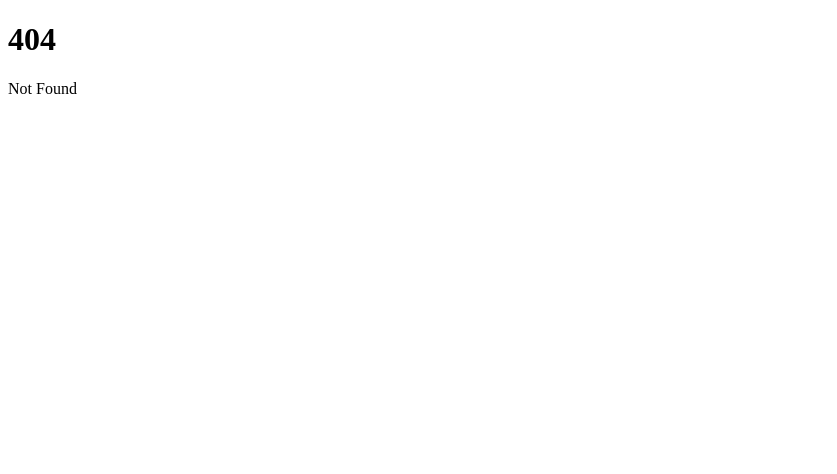
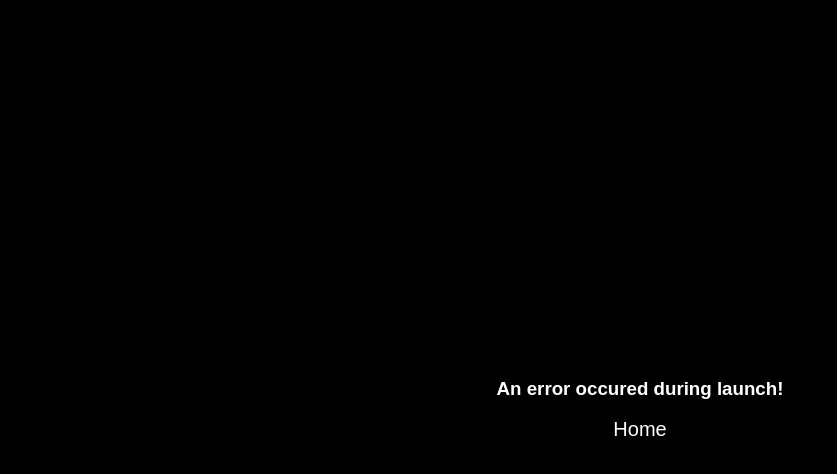
Before and after one commit to WildkrattFan/Cornhacks-2025, a SvelteKit app in the folder my-app/: page /error in a window 1280 px wide. Before the commit this address had no page. Shown: the top 474 px of the page, without its empty margins (0-837 px from the left). Built offline with nearby package versions, Linux system fonts and the light colour scheme.

Commit message:
additional comments

```diff
--- /dev/null
+++ b/my-app/src/routes/error/+page.svelte
@@ -0,0 +1,40 @@
+<script lang="ts">
+    import type { PageData } from './$types';
+
+    let { data }: { data: PageData } = $props();
+</script>
+
+<div class = "body">
+    <h3>An error occured during launch!</h3>
+    <a href="/">Home</a>
+</div>
+
+<style>
+    :global(body) {
+        font-family: 'Arial', sans-serif;
+        margin: 0;
+        padding: 0;
+        background-color: black;
+        overflow-x: hidden;
+        overflow-y: hidden;
+
+    }
+    .body{
+        background-color: black;
+        overflow: hidden;
+        display: flex;
+        justify-content: center;
+        align-items: center;
+        height: 100vh;
+        color: white;
+        flex-direction: column;
+    }
+    a{
+        color: white;
+        text-decoration: none;
+        font-size: 20px;
+    }
+    a:hover{
+        color: red;
+    }
+</style>
```
Also changed, not shown: my-app/src/routes/+page.server.ts (+14 -8 lines).
